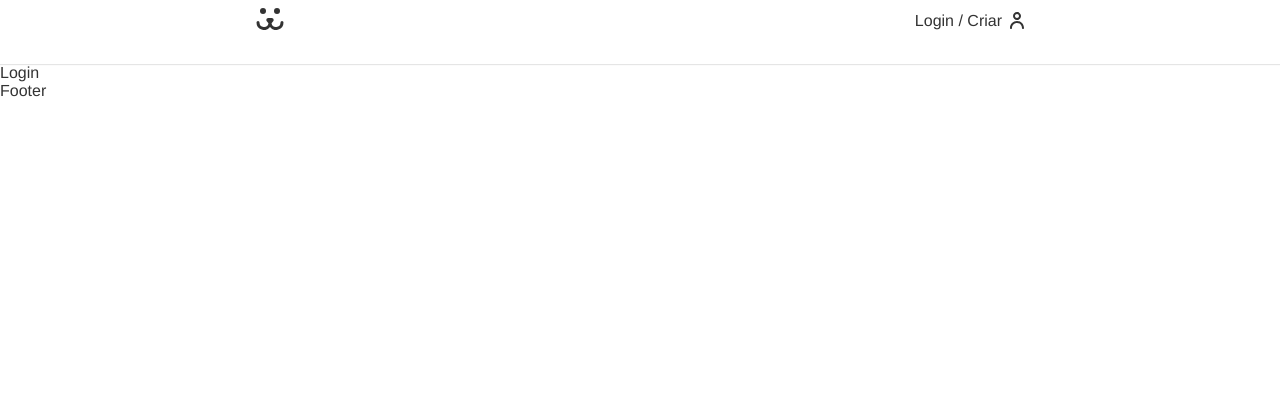
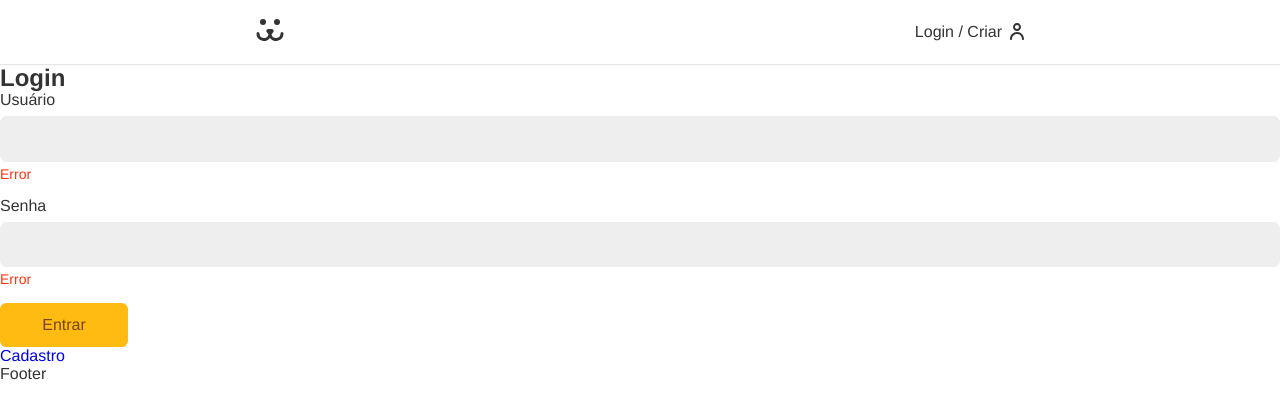
Before and after one commit to Bruno977/dogs, a React (Create React App) app: page /login in a window 1280 px wide. Shown: the top 418 px of the page. Built offline with nearby package versions, Linux system fonts and the light colour scheme.

Commit message:
Adiciona estilo form login

```diff
--- a/src/App.js
+++ b/src/App.js
@@ -11,7 +11,7 @@
       <Header />
       <Routes>
         <Route path="/" element={<Home />} />
-        <Route path="/login" element={<Login />} />
+        <Route path="/login/*" element={<Login />} />
       </Routes>
       <Footer />
     </BrowserRouter>
--- /dev/null
+++ b/src/components/Forms/Button.js
@@ -0,0 +1,12 @@
+import React from "react";
+import styles from "./Button.module.css";
+
+function Button({ children, ...props }) {
+  return (
+    <button {...props} className={styles.button}>
+      {children}
+    </button>
+  );
+}
+
+export default Button;
--- /dev/null
+++ b/src/components/Forms/Button.module.css
@@ -0,0 +1,24 @@
+.button {
+    font-size: 1rem;
+    font-family: var(--type-first);
+    cursor: pointer;
+    border: none;
+    border-radius: 0.4rem;
+    background-color: #fb1;
+    color: #764701;
+    padding: 0.8rem 1.2rem;
+    box-sizing: border-box;
+    min-width: 8rem;
+    transition: 0.1s;
+}
+
+.button:hover,
+.button:focus {
+    outline: none;
+    box-shadow: 0 0 0 3px #fea, 0 0 0 4px #fb1;
+}
+
+.button:disabled {
+    opacity: 0.5rem;
+    cursor: wait;
+}
--- /dev/null
+++ b/src/components/Forms/Input.js
@@ -0,0 +1,16 @@
+import React from "react";
+import styles from "./Input.module.css";
+
+function Input({ label, type, name }) {
+  return (
+    <div className={styles.wrapper}>
+      <label htmlFor={name} className={styles.label}>
+        {label}
+      </label>
+      <input type={type} name={name} id={name} className={styles.input} />
+      <p className={styles.error}>Error</p>
+    </div>
+  );
+}
+
+export default Input;
--- /dev/null
+++ b/src/components/Forms/Input.module.css
@@ -0,0 +1,35 @@
+.wrapper {
+    margin-bottom: 1rem;
+}
+
+.input {
+    border: 1px solid #eee;
+    display: block;
+    width: 100%;
+    font-size: 1rem;
+    padding: 0.8rem;
+    border-radius: 0.4rem;
+    background: #eee;
+    transition: 0.2s;
+}
+
+.input:focus,
+.input:hover {
+    outline: none;
+    border-color: #fb1;
+    background: white;
+    box-shadow: 0 0 0 3px #fea;
+}
+
+.label {
+    display: block;
+    font-size: 1rem;
+    line-height: 1;
+    padding-bottom: 0.5rem;
+}
+
+.error {
+    color: #f31;
+    font-size: 0.875rem;
+    margin-top: 0.25rem;
+}
--- a/src/components/Header.module.css
+++ b/src/components/Header.module.css
@@ -1,6 +1,5 @@
 .header {
     box-shadow: 0px 1px 1px rgba(0, 0, 0, 0.1);
-    height: 4rem;
     position: fixed;
     width: 100%;
     z-index: 100;
@@ -9,6 +8,7 @@
 }
 
 .nav {
+    height: 4rem;
     display: flex;
     justify-content: space-between;
     align-items: center;
--- a/src/components/Login/Login.js
+++ b/src/components/Login/Login.js
@@ -1,7 +1,21 @@
 import React from "react";
+import { Route, Routes } from "react-router-dom";
+import LoginCreate from "./LoginCreate";
+import LoginForm from "./LoginForm";
+import LoginPasswordLost from "./LoginPasswordLost";
+import LoginPasswordReset from "./LoginPasswordReset";
 
 function Login() {
-  return <div>Login</div>;
+  return (
+    <div>
+      <Routes>
+        <Route path="/" element={<LoginForm />} />
+        <Route path="/criar" element={<LoginCreate />} />
+        <Route path="/" element={<LoginPasswordLost />} />
+        <Route path="/" element={<LoginPasswordReset />} />
+      </Routes>
+    </div>
+  );
 }
 
 export default Login;
--- /dev/null
+++ b/src/components/Login/LoginCreate.js
@@ -0,0 +1,7 @@
+import React from "react";
+
+function LoginCreate() {
+  return <div>Login create</div>;
+}
+
+export default LoginCreate;
--- /dev/null
+++ b/src/components/Login/LoginForm.js
@@ -0,0 +1,42 @@
+import React from "react";
+import { Link } from "react-router-dom";
+import Button from "../Forms/Button";
+import Input from "../Forms/Input";
+
+function LoginForm() {
+  const [username, setUsername] = React.useState("");
+  const [password, setPassword] = React.useState("");
+
+  function handleSubmit(event) {
+    event.preventDefault();
+
+    fetch("https://dogsapi.origamid.dev/json/jwt-auth/v1/token", {
+      method: "POST",
+      headers: {
+        "Content-Type": "application/json",
+      },
+      body: JSON.stringify({ username, password }),
+    })
+      .then((response) => {
+        console.log(response);
+        return response.json();
+      })
+      .then((json) => {
+        console.log(json);
+      });
+  }
+
+  return (
+    <section>
+      <h1>Login</h1>
+      <form action="" onSubmit={handleSubmit}>
+        <Input label="Usuário" type="text" name="username" />
+        <Input label="Senha" type="password" name="password" />
+        <Button>Entrar</Button>
+      </form>
+      <Link to="/login/criar">Cadastro</Link>
+    </section>
+  );
+}
+
+export default LoginForm;
--- /dev/null
+++ b/src/components/Login/LoginPasswordLost.js
@@ -0,0 +1,7 @@
+import React from "react";
+
+function LoginPasswordLost() {
+  return <div>Login Password Lost</div>;
+}
+
+export default LoginPasswordLost;
--- /dev/null
+++ b/src/components/Login/LoginPasswordReset.js
@@ -0,0 +1,7 @@
+import React from "react";
+
+function LoginPasswordReset() {
+  return <div>Login passwrd reset</div>;
+}
+
+export default LoginPasswordReset;
```
